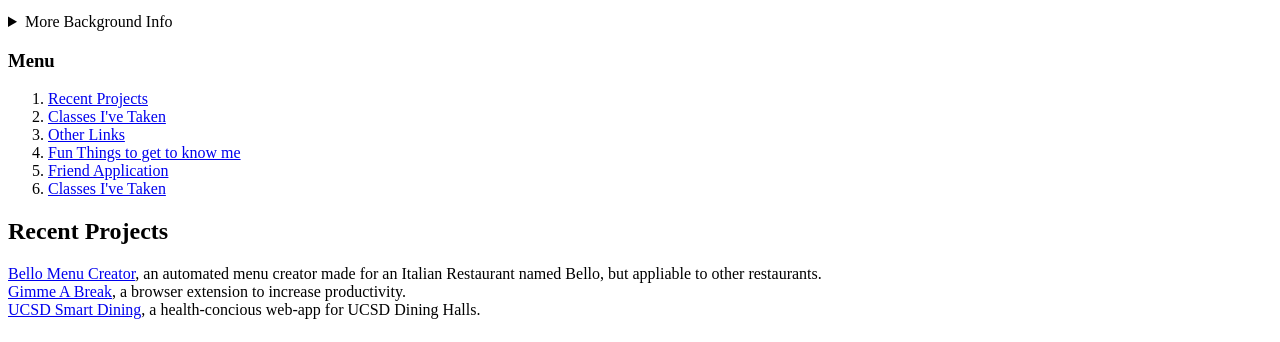
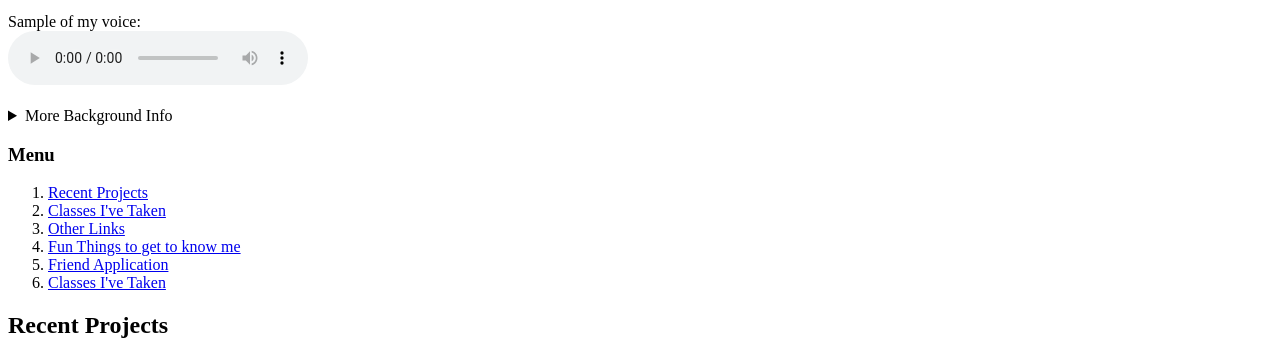
Before and after one commit to maxcoh3n/wi21-cse110-lab3, a plain HTML site: page index.html in a window 1280 px wide. Shown: the part 202-544 px from the top of the page. Drawn offline with Linux system fonts and the light colour scheme.

Commit message:
added audio

```diff
--- a/index.html
+++ b/index.html
@@ -26,6 +26,14 @@
                     I have worked as the <strong>Database and Internal Website Manager</strong> of Fass Selections for the past 6 years, and I also was a <strong>Software Development Intern</strong> this past summer. <br>
                     I am currently a second year student at UCSD studying Computer Science.
                 </p>
+
+                <span>Sample of my voice: </span> <br>
+                <audio
+                    controls
+                    src="Greeting.m4a">
+                        Your browser does not support the
+                        <code>audio</code> element.
+                </audio> <br><br>
 
                 <details>
                     <summary>More Background Info</summary>
```
Also changed, not shown: 1 other file.
